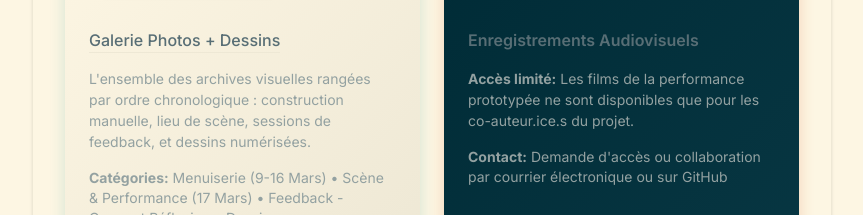
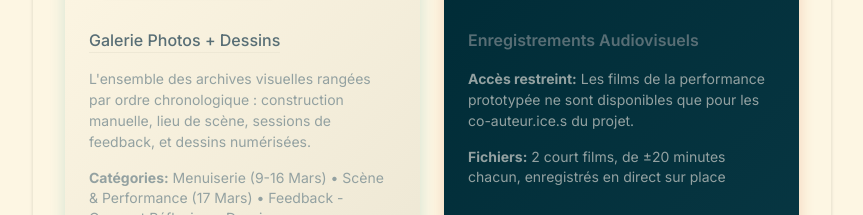
Before and after one commit to daqhris/DoublementAliene, a Next.js app: page /performance in a window 1280 px wide. Shown: the part 725-940 px from the top of the page, without its empty margins (208-1071 px from the left). Built offline with nearby package versions, Linux system fonts and the light colour scheme; no server answers.

Commit message:
Modify descriptive texts

```diff
--- a/app/performance/page.tsx
+++ b/app/performance/page.tsx
@@ -56,11 +56,11 @@ export default function PerformancePage() {
               <span className="theater-card-type-badge theater-badge-restricted">Accès Restreint</span>
               <h4 className="theater-nav-title mb-3">Enregistrements Audiovisuels</h4>
               <p className="theater-nav-description mb-4">
-                <strong>Accès limité:</strong> Les films de la performance prototypée
+                <strong>Accès restreint:</strong> Les films de la performance prototypée
                 ne sont disponibles que pour les co-auteur.ice.s du projet.
               </p>
               <div className="text-sm text-theater-muted">
-                <strong>Contact:</strong> Demande d&apos;accès ou collaboration par courrier électronique ou sur GitHub
+                <strong>Fichiers:</strong> 2 court films, de ±20 minutes chacun, enregistrés en direct sur place
               </div>
             </div>
           </div>
```
